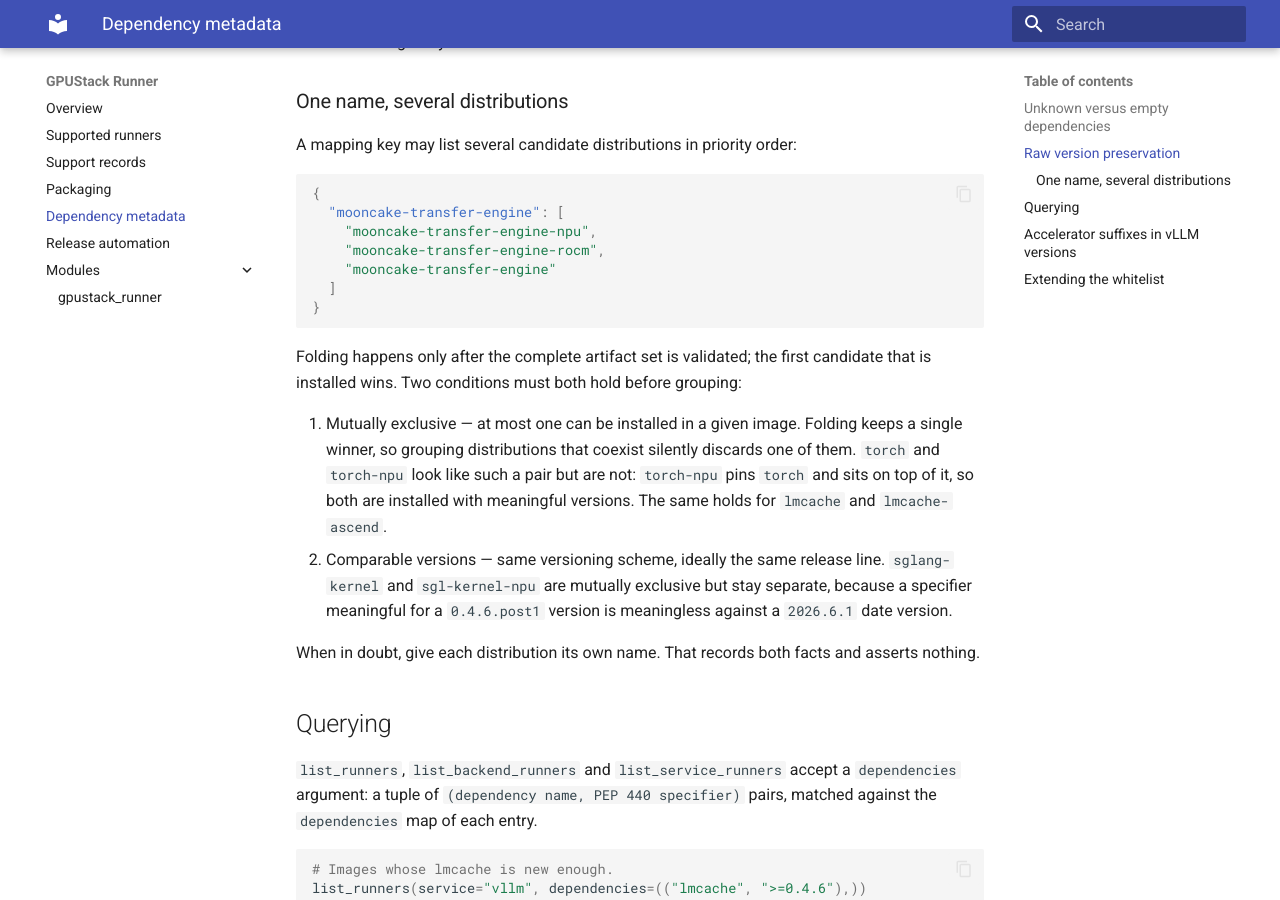
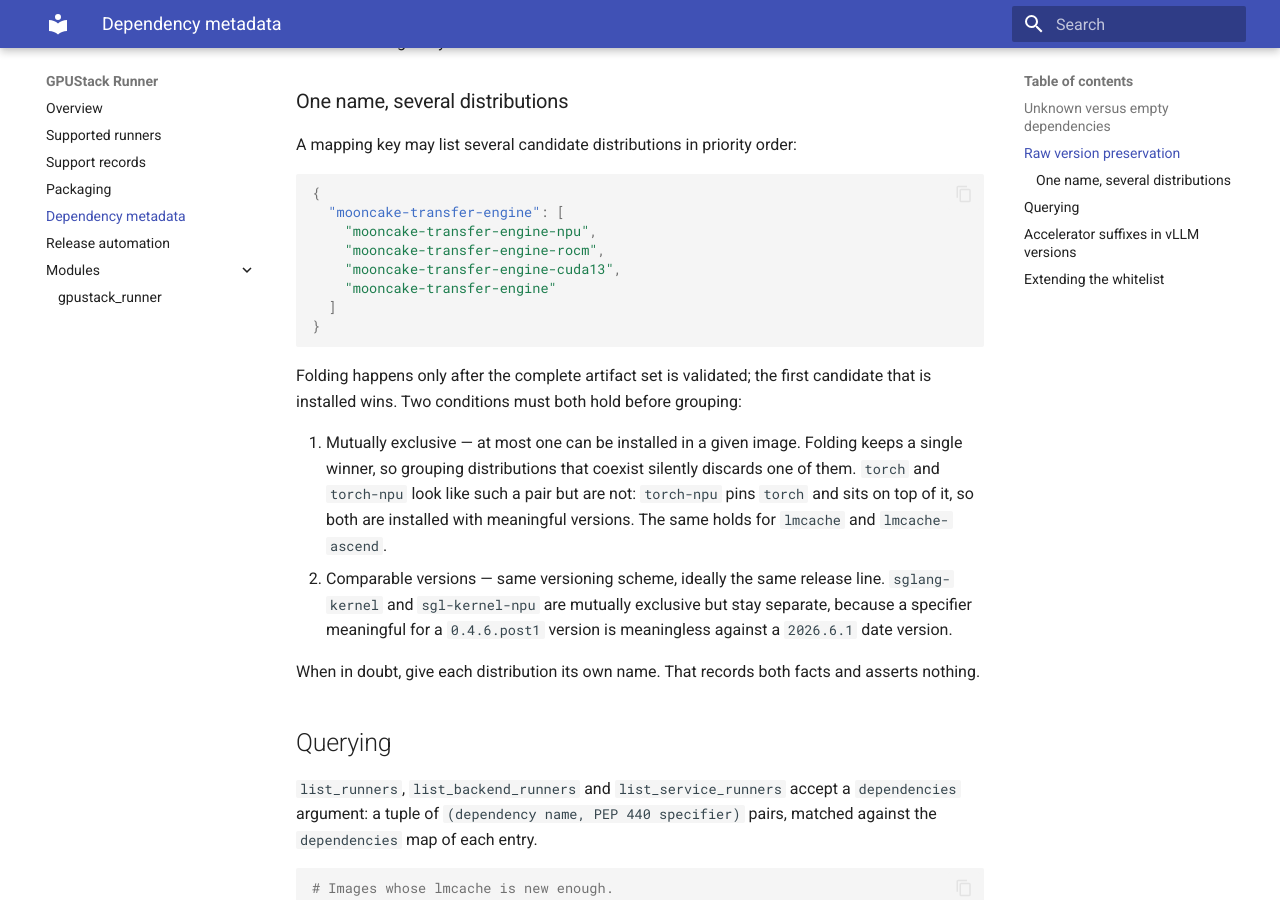
Before and after one commit to gpustack/runner, an MkDocs documentation site: the page built from docs/dependency-metadata.md, in a window 1280 px wide and 900 px high, scrolled down 1638 px. Built offline with MkDocs 1.6.1 and Material for MkDocs 9.7.7, drawn with Linux system fonts in a browser that asks for light colours.

Commit message:
fix(pack): register mooncake-transfer-engine-cuda13 in cuda 13.0 vllm runners (#366)
* fix(pack): collect mooncake-transfer-engine-cuda13 variant

Upstream vLLM >=0.29.0 swaps mooncake-transfer-engine for the
mooncake-transfer-engine-cuda13 distribution on CUDA 13 images
(install-kv-connectors.sh: the default wheel links libcudart.so.12,
absent from CUDA 13 runtimes). The probe alias list did not cover the
variant name, so successful collections recorded no mooncake key for
cuda 13.0 images.

Signed-off-by: thxCode <thxcode0824@gmail.com>

* chore: backfill mooncake in cuda 13.0 vllm catalog entries

The published cuda13.0-vllm0.29.0/0.30.0/0.31.0 images (amd64, arm64)
all ship mooncake-transfer-engine-cuda13 0.3.13.post1, measured from
the dist-info in the platform manifest layer blobs. The plain
distribution is provably absent: prior collections whitelisted it and
recorded nothing.

Signed-off-by: thxCode <thxcode0824@gmail.com>

---------

Signed-off-by: thxCode <thxcode0824@gmail.com>

```diff
--- a/docs/dependency-metadata.md
+++ b/docs/dependency-metadata.md
@@ -68,6 +68,7 @@
   "mooncake-transfer-engine": [
     "mooncake-transfer-engine-npu",
     "mooncake-transfer-engine-rocm",
+    "mooncake-transfer-engine-cuda13",
     "mooncake-transfer-engine"
   ]
 }
```
Also changed, not shown: 3 other files.
